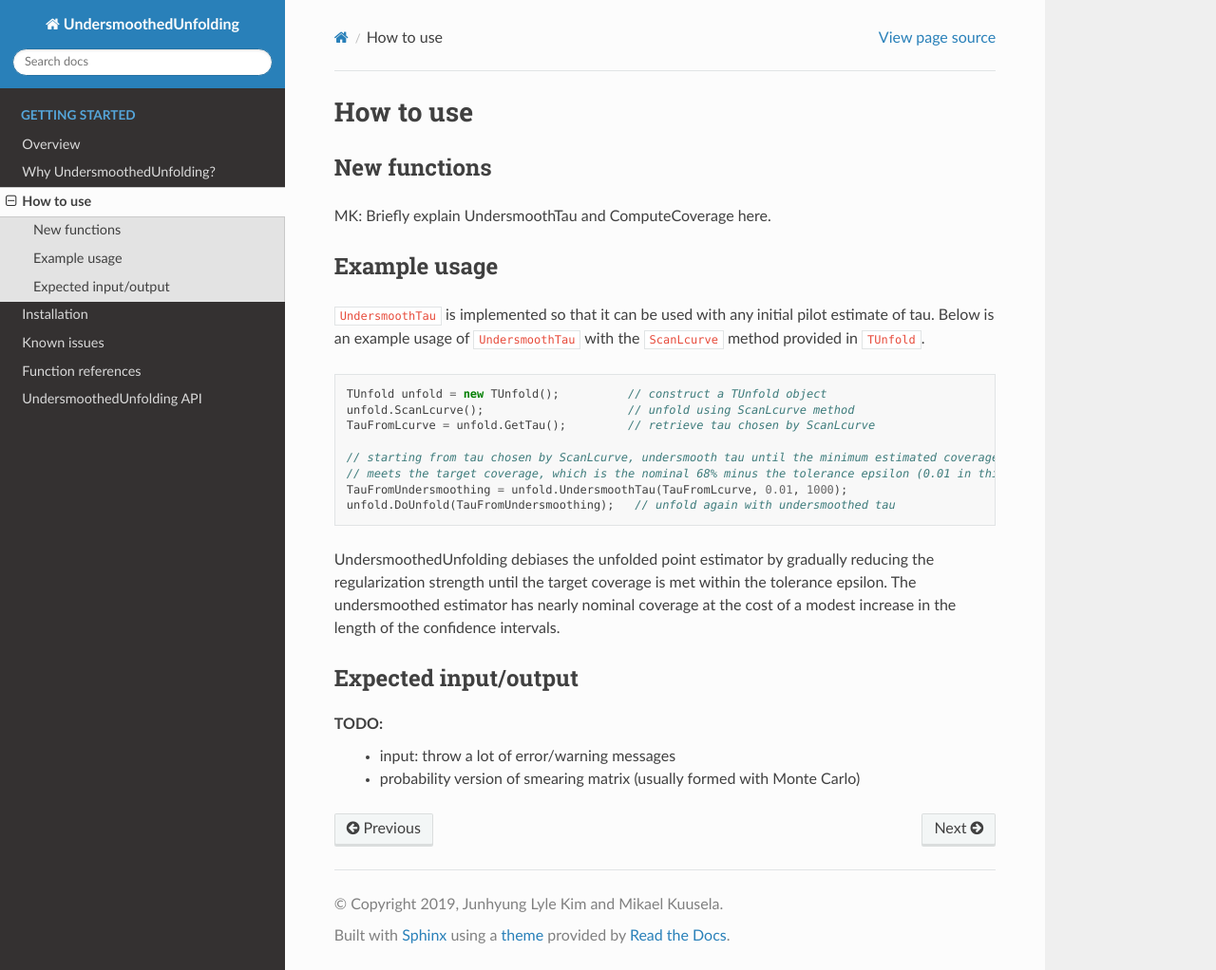
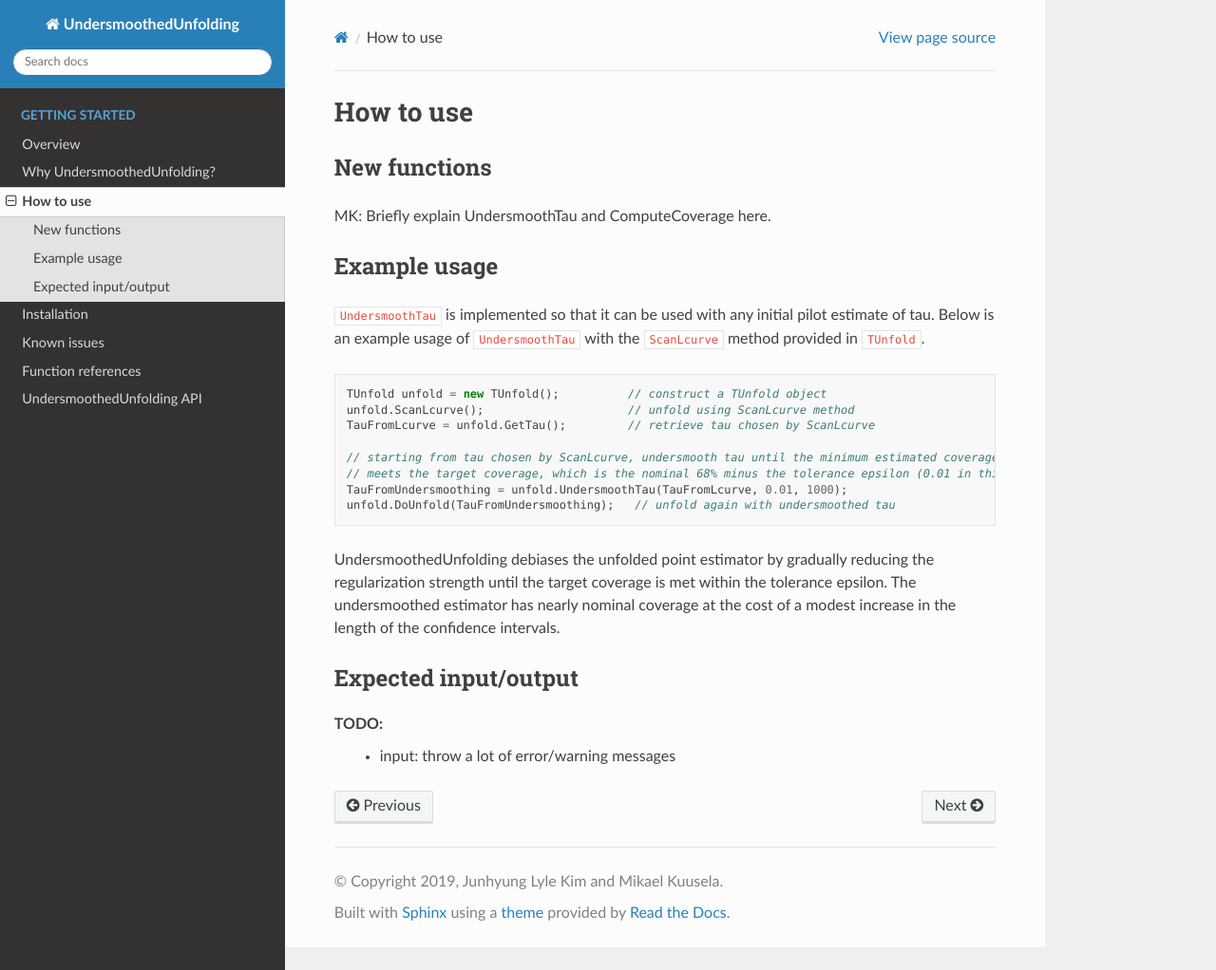
Before and after one commit to jlylekim/UndersmoothedUnfolding, a Sphinx documentation site: the page built from docs/source/how.rst, in a window 1280 px wide and 1022 px high. Shown: the whole window at 95% size. Built offline with Sphinx 7.4.7 and the Read the Docs theme 2.0.0, drawn with Linux system fonts in a browser that asks for light colours.

Commit message:
Update how.rst

```diff
--- a/docs/source/how.rst
+++ b/docs/source/how.rst
@@ -39,4 +39,3 @@ Expected input/output
 ---------------------
 TODO:
   * input: throw a lot of error/warning messages
-  * probability version of smearing matrix (usually formed with Monte Carlo)
```
